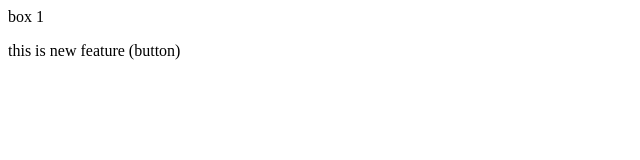
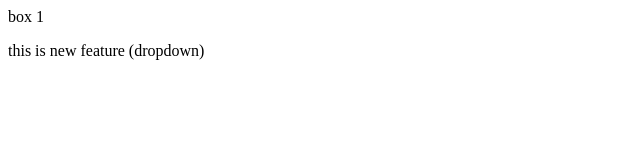
Before and after one commit to Gopalp0007/localrepo, a plain HTML site: page index.html in a window 1280 px wide. Shown: the full height of the page, 0-640 px from the left. Drawn offline with Linux system fonts and the light colour scheme.

Commit message:
dropdown

```diff
--- a/index.html
+++ b/index.html
@@ -1,2 +1,2 @@
 <p>box 1</p>
-<p>this is new feature (button)</p>
+<p>this is new feature (dropdown)</p>
```
